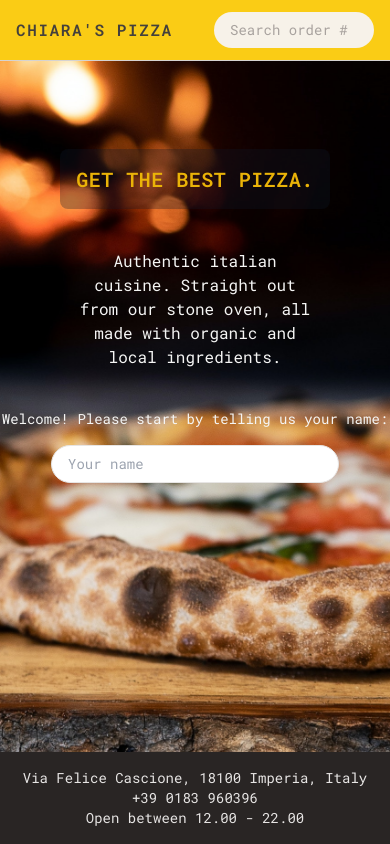
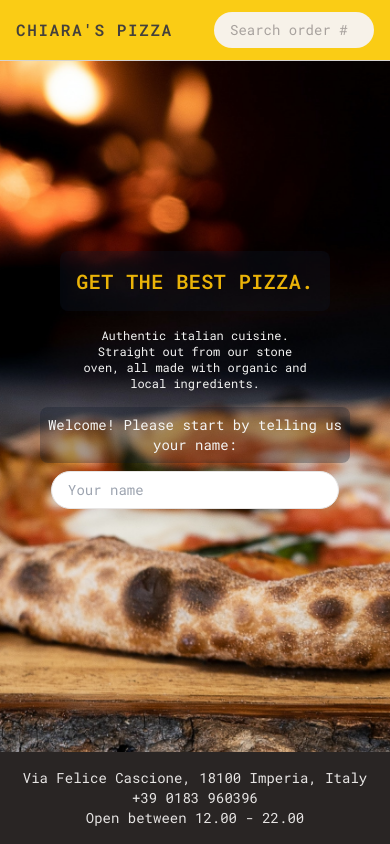
Before and after one commit to alicefrsr/react-router-pizza, a React (Vite) app: page / in a window 390 px wide. Built offline with nearby package versions, Linux system fonts and the light colour scheme.

Commit message:
fix responsive issues!

```diff
--- a/src/features/user/CreateUser.jsx
+++ b/src/features/user/CreateUser.jsx
@@ -18,12 +18,12 @@ function CreateUser() {
 
   return (
     <form onSubmit={handleSubmit} className="flex flex-col items-center">
-      <p className="mb-4 text-center text-sm text-stone-100  md:text-base">
+      <p className="mb-2 w-4/5 rounded-lg bg-slate-900/30 py-2 text-center text-sm text-stone-100 xs:mb-4  md:text-base">
         Welcome! Please start by telling us your name:
       </p>
 
       <input
-        className="input mb-8 w-72"
+        className="input mb-4 w-72 xs:mb-8"
         type="text"
         placeholder="Your name"
         value={username}
--- a/src/ui/Home.jsx
+++ b/src/ui/Home.jsx
@@ -7,11 +7,11 @@ function Home() {
   return (
     // <div className="my-10  px-4 text-center sm:my-16 ">
     // <div className="flex justify-center ">
-    <div className="flex h-screen w-screen flex-col items-center justify-center gap-10 bg-[url('/nik-unsplash.jpg')] bg-cover bg-center pb-[180px]  ">
-      <h1 className=" rounded-lg bg-slate-900/30 p-4 text-xl font-semibold uppercase tracking-wide text-yellow-500 sm:text-3xl md:text-5xl md:tracking-widest lg:text-7xl">
+    <div className="flex h-screen w-screen flex-col items-center justify-center gap-4 bg-[url('/nik-unsplash.jpg')] bg-cover bg-center pb-[180px] xs:gap-10  ">
+      <h1 className="mt-28 rounded-lg bg-slate-900/30 p-4 text-xl font-semibold uppercase tracking-wide text-yellow-500 xs:mt-12 xs:text-3xl md:text-5xl md:tracking-widest lg:text-7xl">
         Get the best pizza.
       </h1>
-      <p className="w-3/5 text-center text-stone-100">
+      <p className="w-3/5 text-center text-xs text-stone-100 xs:text-base">
         Authentic italian cuisine. Straight out from our stone oven, all made
         with organic and local ingredients.
       </p>
--- a/tailwind.config.js
+++ b/tailwind.config.js
@@ -7,7 +7,6 @@ export default {
     },
     extend: {
       screens: {
-        // xs: "500px",
         xs: "500px",
       },
       height: {
```
